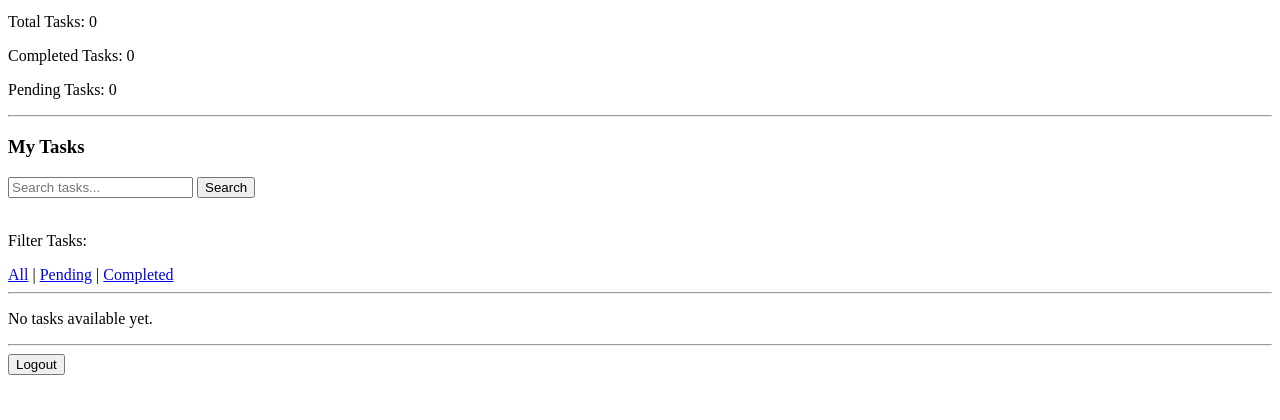
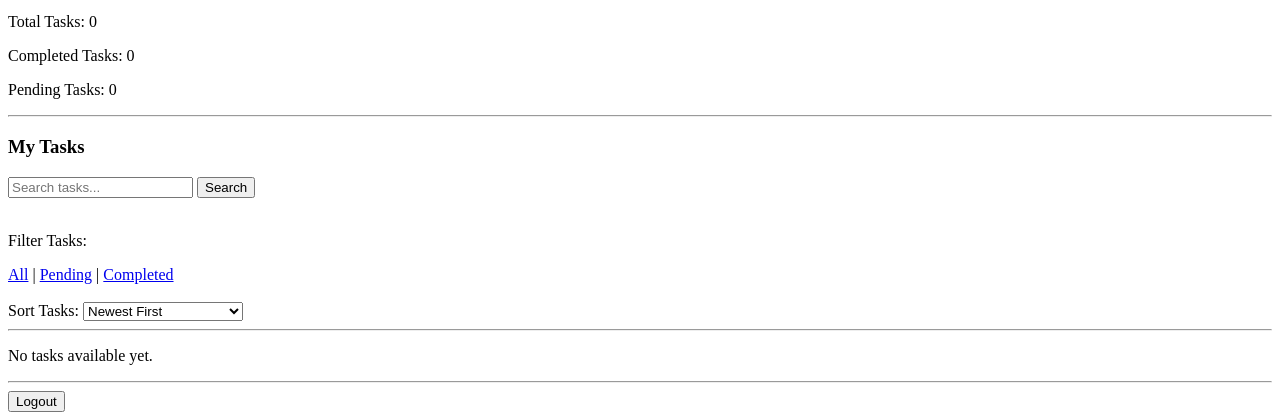
Before and after one commit to iamlejesh/PlanIt-Todo, a Django app: page /dashboard/ in a window 1280 px wide. Shown: the part 749-1169 px from the top of the page. Before the commit the page ends 1124 px from the top, so only its background shows below. Run offline with Django 5.2, Linux system fonts and the light colour scheme; the visitor is signed in with stand-in values (Sample User, id 1); data that the repository does not hold is empty.

Commit message:
Add task sorting options

```diff
--- a/tasks/templates/tasks/dashboard.html
+++ b/tasks/templates/tasks/dashboard.html
@@ -99,6 +99,10 @@
             value="{{ search_query|default:'' }}"
         >
 
+        <input type="hidden" name="status" value="{{ selected_status|default:'' }}">
+
+        <input type="hidden" name="sort" value="{{ selected_sort|default:'newest' }}">
+
         <button type="submit">Search</button>
 
     </form>
@@ -107,11 +111,42 @@
 
     <p>Filter Tasks:</p>
 
-    <a href="{% url 'dashboard' %}">All</a> |
+    <a href="?search={{ search_query|default:'' }}&sort={{ selected_sort }}">All</a> |
 
-    <a href="{% url 'dashboard' %}?status=pending">Pending</a> |
+    <a href="?search={{ search_query|default:'' }}&status=pending&sort={{ selected_sort }}">Pending</a> |
 
-    <a href="{% url 'dashboard' %}?status=completed">Completed</a>
+    <a href="?search={{ search_query|default:'' }}&status=completed&sort={{ selected_sort }}">Completed</a>
+
+    <br><br>
+
+    <form method="GET" action="{% url 'dashboard' %}">
+
+        <input type="hidden" name="search" value="{{ search_query|default:'' }}">
+        <input type="hidden" name="status" value="{{ selected_status|default:'' }}">
+
+        <label>Sort Tasks:</label>
+
+        <select name="sort" onchange="this.form.submit()">
+
+            <option value="newest" {% if selected_sort == 'newest' %}selected{% endif %}>
+                Newest First
+            </option>
+
+            <option value="oldest" {% if selected_sort == 'oldest' %}selected{% endif %}>
+                Oldest First
+            </option>
+
+            <option value="priority" {% if selected_sort == 'priority' %}selected{% endif %}>
+                Priority: High to Low
+            </option>
+
+            <option value="due_date" {% if selected_sort == 'due_date' %}selected{% endif %}>
+                Due Date: Earliest First
+            </option>
+
+        </select>
+
+    </form>
 
     <hr>
 
@@ -178,8 +213,15 @@
         <div>
 
             {% if tasks.has_previous %}
-                <a href="?page=1">First</a>
-                <a href="?page={{ tasks.previous_page_number }}">Previous</a>
+
+                <a href="?page=1&search={{ search_query|default:'' }}&status={{ selected_status|default:'' }}&sort={{ selected_sort }}">
+                    First
+                </a>
+
+                <a href="?page={{ tasks.previous_page_number }}&search={{ search_query|default:'' }}&status={{ selected_status|default:'' }}&sort={{ selected_sort }}">
+                    Previous
+                </a>
+
             {% endif %}
 
             <span>
@@ -187,8 +229,15 @@
             </span>
 
             {% if tasks.has_next %}
-                <a href="?page={{ tasks.next_page_number }}">Next</a>
-                <a href="?page={{ tasks.paginator.num_pages }}">Last</a>
+
+                <a href="?page={{ tasks.next_page_number }}&search={{ search_query|default:'' }}&status={{ selected_status|default:'' }}&sort={{ selected_sort }}">
+                    Next
+                </a>
+
+                <a href="?page={{ tasks.paginator.num_pages }}&search={{ search_query|default:'' }}&status={{ selected_status|default:'' }}&sort={{ selected_sort }}">
+                    Last
+                </a>
+
             {% endif %}
 
         </div>
--- a/tasks/views.py
+++ b/tasks/views.py
@@ -7,6 +7,7 @@ from .models import Task
 from django.core.paginator import Paginator
 from django.contrib.auth import update_session_auth_hash
 from django.utils import timezone
+from django.db.models import Case, When, Value, IntegerField
 
 def register(request):
 
@@ -63,7 +64,28 @@ def dashboard(request):
     elif status == 'completed':
         tasks = tasks.filter(status=True)
 
-    tasks = tasks.order_by('-created_at')
+    sort_by = request.GET.get('sort', 'newest')
+
+    if sort_by == 'oldest':
+        tasks = tasks.order_by('created_at')
+
+    elif sort_by == 'priority':
+        tasks = tasks.order_by(
+            Case(
+                When(priority='High', then=Value(1)),
+                When(priority='Medium', then=Value(2)),
+                When(priority='Low', then=Value(3)),
+                default=Value(4),
+                output_field=IntegerField()
+            )
+        )
+
+    elif sort_by == 'due_date':
+        tasks = tasks.order_by('due_date')
+
+    else:
+        sort_by = 'newest'
+        tasks = tasks.order_by('-created_at')
     paginator = Paginator(tasks, 2)
 
     page_number = request.GET.get('page')
@@ -76,7 +98,8 @@ def dashboard(request):
     'overdue_tasks': overdue_tasks,
     'total_tasks': total_tasks,
     'completed_tasks': completed_tasks,
-    'pending_tasks': pending_tasks
+    'pending_tasks': pending_tasks,
+    'selected_sort': sort_by,
 })
 def user_login(request):
 
```
